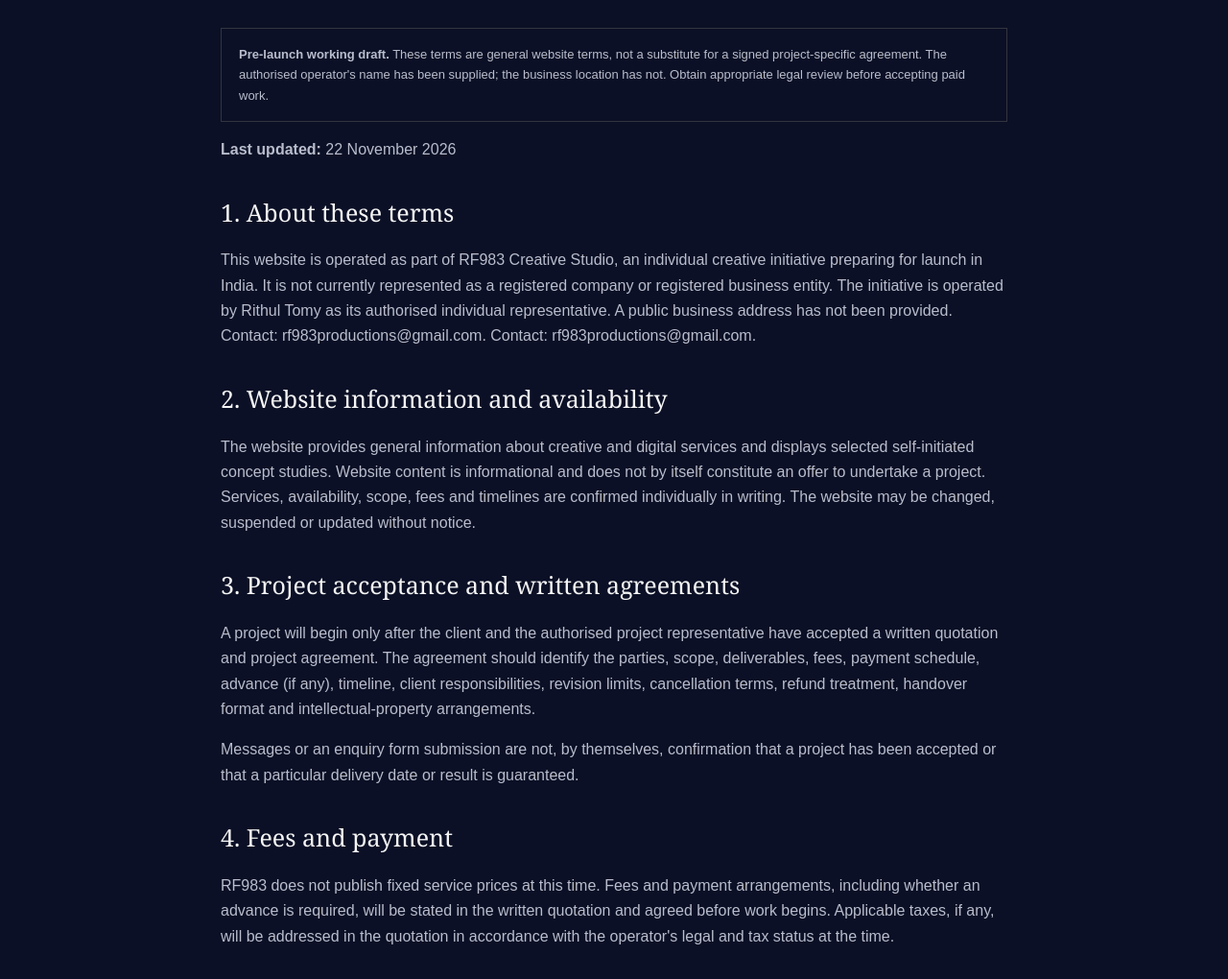
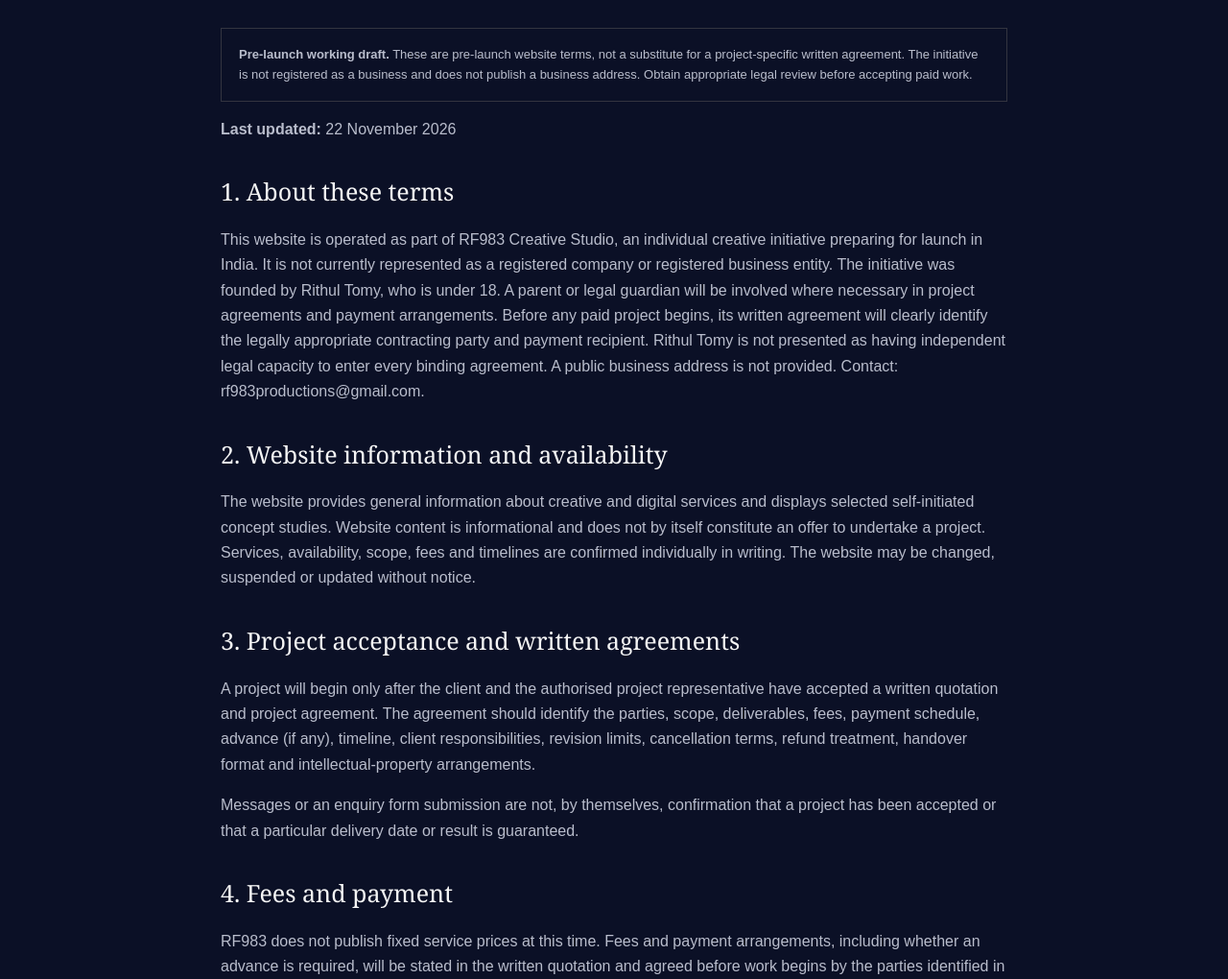
Before and after one commit to rf983creativestudio/rf983creativestudio, a plain HTML site: page terms.html in a window 1280 px wide. Shown: the part 280-1300 px from the top of the page at 96% size. Drawn offline with Linux system fonts and the light colour scheme.

Commit message:
Clarify pre-launch terms and guardian-supported agreements

```diff
--- a/terms.html
+++ b/terms.html
@@ -29,17 +29,17 @@
 <main id="main-content" class="shell content legal">
 <p class="eyebrow">LEGAL / TERMS</p>
 <h1>Terms of use</h1>
-<p class="notice"><strong>Pre-launch working draft.</strong> These terms are general website terms, not a substitute for a signed project-specific agreement. The authorised operator's name has been supplied; the business location has not. Obtain appropriate legal review before accepting paid work.</p>
+<p class="notice"><strong>Pre-launch working draft.</strong> These are pre-launch website terms, not a substitute for a project-specific written agreement. The initiative is not registered as a business and does not publish a business address. Obtain appropriate legal review before accepting paid work.</p>
 <p><strong>Last updated:</strong> 22 November 2026</p>
 <h2>1. About these terms</h2>
-<p>This website is operated as part of RF983 Creative Studio, an individual creative initiative preparing for launch in India. It is not currently represented as a registered company or registered business entity. The initiative is operated by Rithul Tomy as its authorised individual representative. A public business address has not been provided. Contact: <a href="mailto:rf983productions@gmail.com">rf983productions@gmail.com</a>. Contact: <a href="mailto:rf983productions@gmail.com">rf983productions@gmail.com</a>.</p>
+<p>This website is operated as part of RF983 Creative Studio, an individual creative initiative preparing for launch in India. It is not currently represented as a registered company or registered business entity. The initiative was founded by Rithul Tomy, who is under 18. A parent or legal guardian will be involved where necessary in project agreements and payment arrangements. Before any paid project begins, its written agreement will clearly identify the legally appropriate contracting party and payment recipient. Rithul Tomy is not presented as having independent legal capacity to enter every binding agreement. A public business address is not provided. Contact: <a href="mailto:rf983productions@gmail.com">rf983productions@gmail.com</a>.</p>
 <h2>2. Website information and availability</h2>
 <p>The website provides general information about creative and digital services and displays selected self-initiated concept studies. Website content is informational and does not by itself constitute an offer to undertake a project. Services, availability, scope, fees and timelines are confirmed individually in writing. The website may be changed, suspended or updated without notice.</p>
 <h2>3. Project acceptance and written agreements</h2>
 <p>A project will begin only after the client and the authorised project representative have accepted a written quotation and project agreement. The agreement should identify the parties, scope, deliverables, fees, payment schedule, advance (if any), timeline, client responsibilities, revision limits, cancellation terms, refund treatment, handover format and intellectual-property arrangements.</p>
 <p>Messages or an enquiry form submission are not, by themselves, confirmation that a project has been accepted or that a particular delivery date or result is guaranteed.</p>
 <h2>4. Fees and payment</h2>
-<p>RF983 does not publish fixed service prices at this time. Fees and payment arrangements, including whether an advance is required, will be stated in the written quotation and agreed before work begins. Applicable taxes, if any, will be addressed in the quotation in accordance with the operator's legal and tax status at the time.</p>
+<p>RF983 does not publish fixed service prices at this time. Fees and payment arrangements, including whether an advance is required, will be stated in the written quotation and agreed before work begins by the parties identified in the project agreement. RF983 is not currently registered under GST. Any tax treatment or registration status applicable when a project is undertaken will be accurately stated in the quotation or invoice, as required by law.</p>
 <h2>5. Revisions, cancellation and refunds</h2>
 <p>The number and nature of included revisions, additional-work charges, cancellation rights and any refund due will be agreed in writing for each project before work begins. No general fixed revision, cancellation or refund promise is made by this website. The written project agreement will govern, subject to applicable law.</p>
 <h2>6. Client responsibilities</h2>
```
